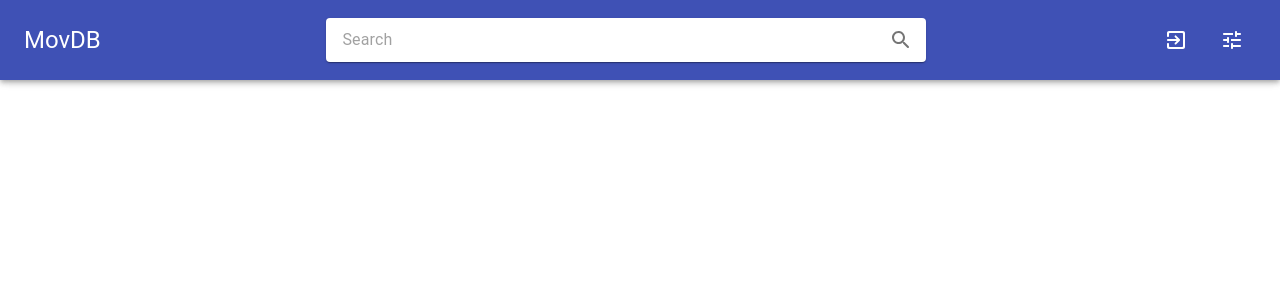
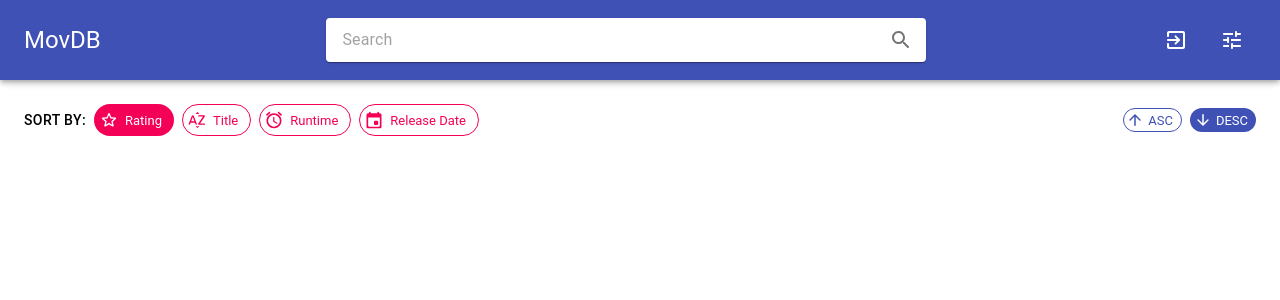
Before and after one commit to runarsae/movdb-web, a React (Create React App) app in the folder movdb_frontend/: page / in a window 1280 px wide. Shown: the top 300 px of the page. Built offline with nearby package versions, Linux system fonts and the light colour scheme.

Commit message:
#23 Sort component

```diff
--- a/movdb_frontend/src/components/MovieContainer/MovieContainer.tsx
+++ b/movdb_frontend/src/components/MovieContainer/MovieContainer.tsx
@@ -3,19 +3,22 @@ import Movie from "./Movie";
 import {makeStyles, Theme, createStyles} from "@material-ui/core/styles";
 import {useQuery} from "@apollo/client";
 import {MOVIE} from "../../queries";
+import Sort from "./Sort";
 
 const useStyles = makeStyles((theme: Theme) =>
     createStyles({
         root: {
-            display: "flex",
-            flexWrap: "wrap",
-            justifyContent: "center",
             height: "calc(100% - 132px)",
             marginTop: "132px",
             [theme.breakpoints.up("sm")]: {
                 marginTop: "80px",
                 height: "calc(100% - 80px)"
             }
+        },
+        movies: {
+            display: "flex",
+            flexWrap: "wrap",
+            justifyContent: "center"
         }
     })
 );
@@ -23,7 +26,7 @@ const useStyles = makeStyles((theme: Theme) =>
 export default function MovieContainer() {
     const classes = useStyles();
 
-    const {loading, data} = useQuery(MOVIE);
+    const {data} = useQuery(MOVIE);
 
     let movies = [];
 
@@ -44,5 +47,10 @@ export default function MovieContainer() {
         }
     }
 
-    return <div className={classes.root}>{movies}</div>;
+    return (
+        <div className={classes.root}>
+            <Sort />
+            <div className={classes.movies}>{movies}</div>
+        </div>
+    );
 }
--- /dev/null
+++ b/movdb_frontend/src/components/MovieContainer/Sort.tsx
@@ -0,0 +1,167 @@
+import React, {useEffect, useState} from "react";
+import {createStyles, makeStyles, Theme, Typography} from "@material-ui/core";
+import withWidth, {isWidthUp} from "@material-ui/core/withWidth";
+import {useApolloClient} from "@apollo/client";
+import Grid from "@material-ui/core/Grid/Grid";
+import Chip from "@material-ui/core/Chip/Chip";
+import {
+    EventRounded,
+    SortByAlphaRounded,
+    StarBorderRounded,
+    AlarmRounded,
+    ArrowUpwardRounded,
+    ArrowDownwardRounded
+} from "@material-ui/icons";
+import {SORT, SORT_DIRECTION} from "../../queries";
+
+type Sort = "rating" | "original_title" | "runtime" | "release_date";
+type SortDirection = "ASC" | "DESC";
+type Breakpoint = "xs" | "sm" | "md" | "lg" | "xl";
+
+interface Props {
+    width: Breakpoint;
+}
+
+const useStyles = makeStyles((theme: Theme) =>
+    createStyles({
+        sort: {
+            padding: theme.spacing(2),
+            margin: 0,
+            boxSizing: "border-box",
+            width: "100%",
+            "&.MuiGrid-container": {
+                margin: 0
+            }
+        },
+        chip: {
+            marginRight: theme.spacing(1),
+            "&:last-child": {
+                marginRight: 0
+            }
+        }
+    })
+);
+
+function Sort(props: Props): JSX.Element {
+    const classes = useStyles();
+
+    const client = useApolloClient();
+
+    const [sort, setSort] = useState<Sort>("rating");
+    const [sortDirection, setSortDirection] = useState<SortDirection>("DESC");
+
+    useEffect(() => {
+        console.log("Write to cache:", sort);
+
+        client.cache.writeQuery({
+            query: SORT,
+            data: {
+                sort: {sort: sort}
+            }
+        });
+    }, [sort]);
+
+    useEffect(() => {
+        console.log("Write to cache:", sortDirection);
+
+        client.cache.writeQuery({
+            query: SORT_DIRECTION,
+            data: {
+                sortDirection: {sortDirection: sortDirection}
+            }
+        });
+    }, [sortDirection]);
+
+    const handleSortByClick = (newSort: Sort) => {
+        if (newSort !== sort) {
+            setSort(newSort);
+        }
+    };
+
+    const handleSortDirectionClick = (newSortDirection: SortDirection) => {
+        if (newSortDirection !== sortDirection) {
+            setSortDirection(newSortDirection);
+        }
+    };
+
+    return (
+        <Grid container className={classes.sort} justify="space-between" alignItems="center" spacing={2}>
+            <Grid item>
+                <Grid container justify="flex-start" alignItems="center" spacing={1}>
+                    <Grid item>
+                        <Typography variant="button" color="initial">
+                            Sort by:
+                        </Typography>
+                    </Grid>
+                    <Grid item>
+                        <Chip
+                            label="Rating"
+                            size={isWidthUp("sm", props.width) ? "medium" : "small"}
+                            className={classes.chip}
+                            color="secondary"
+                            icon={<StarBorderRounded fontSize="small" />}
+                            onClick={() => handleSortByClick("rating")}
+                            variant={sort !== "rating" ? "outlined" : "default"}
+                            clickable={sort !== "rating"}
+                        />
+                        <Chip
+                            label="Title"
+                            size={isWidthUp("sm", props.width) ? "medium" : "small"}
+                            className={classes.chip}
+                            color="secondary"
+                            icon={<SortByAlphaRounded fontSize="small" />}
+                            onClick={() => handleSortByClick("original_title")}
+                            variant={sort !== "original_title" ? "outlined" : "default"}
+                            clickable={sort !== "original_title"}
+                        />
+                        <Chip
+                            label="Runtime"
+                            size={isWidthUp("sm", props.width) ? "medium" : "small"}
+                            className={classes.chip}
+                            color="secondary"
+                            icon={<AlarmRounded fontSize="small" />}
+                            onClick={() => handleSortByClick("runtime")}
+                            variant={sort !== "runtime" ? "outlined" : "default"}
+                            clickable={sort !== "runtime"}
+                        />
+                        <Chip
+                            label="Release Date"
+                            size={isWidthUp("sm", props.width) ? "medium" : "small"}
+                            className={classes.chip}
+                            color="secondary"
+                            icon={<EventRounded fontSize="small" />}
+                            onClick={() => handleSortByClick("release_date")}
+                            variant={sort !== "release_date" ? "outlined" : "default"}
+                            clickable={sort !== "release_date"}
+                        />
+                    </Grid>
+                </Grid>
+            </Grid>
+
+            <Grid item>
+                <Chip
+                    label="ASC"
+                    size="small"
+                    className={classes.chip}
+                    color="primary"
+                    icon={<ArrowUpwardRounded fontSize="small" />}
+                    onClick={() => handleSortDirectionClick("ASC")}
+                    variant={sortDirection !== "ASC" ? "outlined" : "default"}
+                    clickable={sortDirection !== "ASC"}
+                />
+                <Chip
+                    label="DESC"
+                    size="small"
+                    className={classes.chip}
+                    color="primary"
+                    icon={<ArrowDownwardRounded fontSize="small" />}
+                    onClick={() => handleSortDirectionClick("DESC")}
+                    variant={sortDirection !== "DESC" ? "outlined" : "default"}
+                    clickable={sortDirection !== "DESC"}
+                />
+            </Grid>
+        </Grid>
+    );
+}
+
+export default withWidth()(Sort);
--- a/movdb_frontend/src/queries.tsx
+++ b/movdb_frontend/src/queries.tsx
@@ -79,4 +79,20 @@ const MENU_VALUES = gql`
     }
 `;
 
-export {CURRENT_USER, LOGIN, REGISTER, MENU_OPEN, MENU_VALUES, MENU_OPTIONS, MOVIE};
+const SORT = gql`
+    query sort {
+        sort @client {
+            sort
+        }
+    }
+`;
+
+const SORT_DIRECTION = gql`
+    query sortDirection {
+        sortDirection @client {
+            sortDirection
+        }
+    }
+`;
+
+export {CURRENT_USER, LOGIN, REGISTER, MENU_OPEN, MENU_VALUES, MENU_OPTIONS, MOVIE, SORT, SORT_DIRECTION};
```
